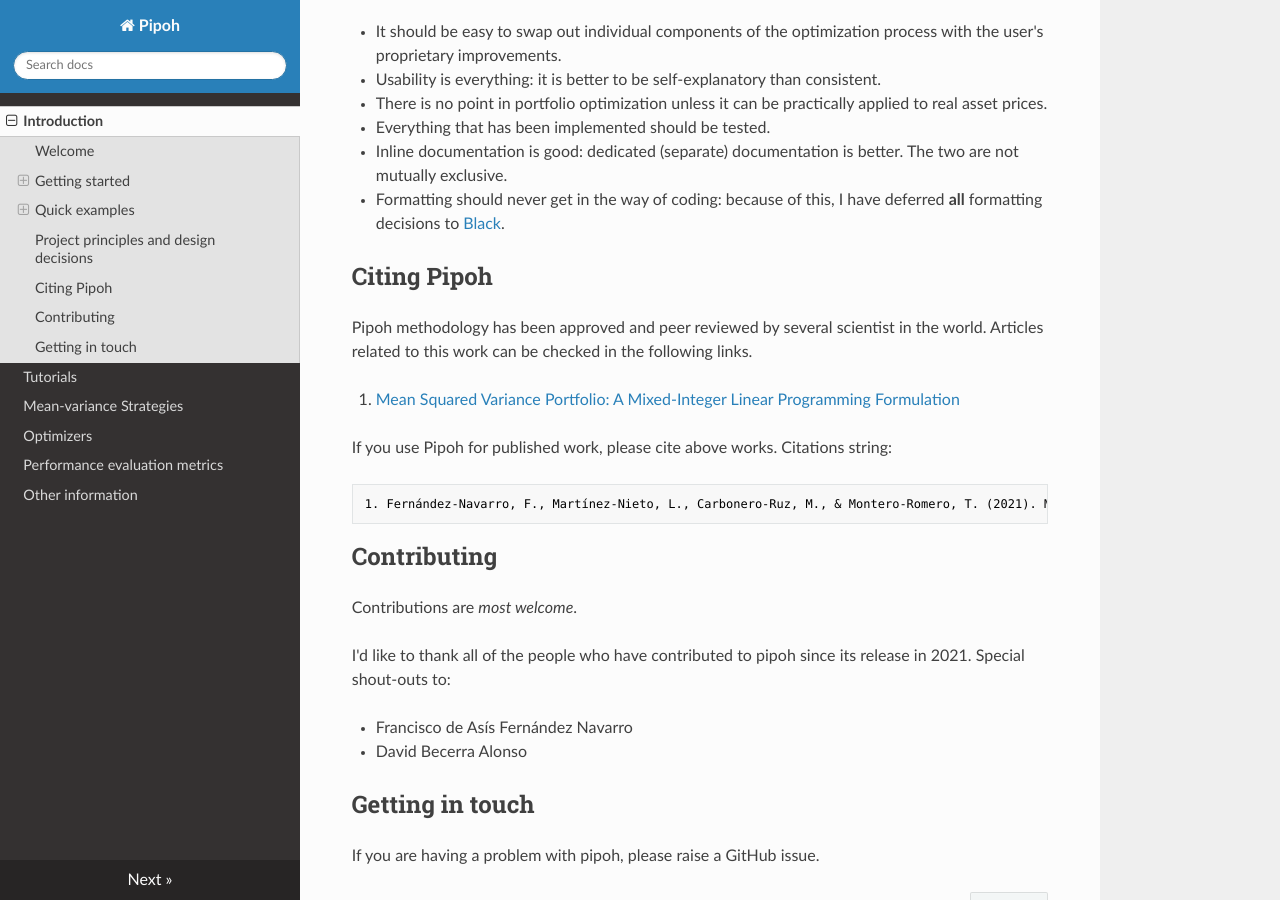
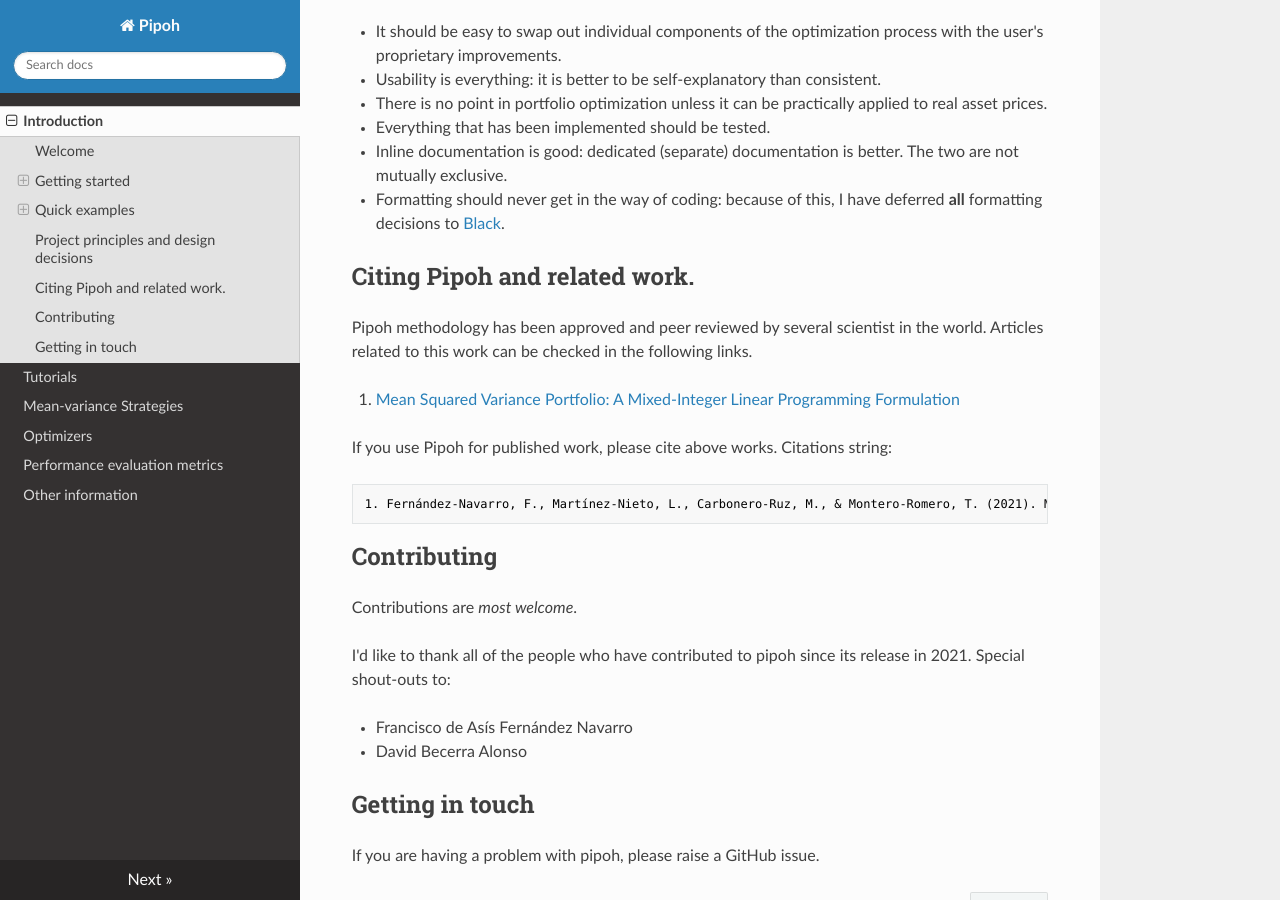
Before and after one commit to faprieto96/pipoh, an MkDocs documentation site: the page built from docs/index.md, in a window 1280 px wide and 900 px high, scrolled down 3209 px. Built offline with MkDocs 1.6.1, drawn with Linux system fonts in a browser that asks for light colours; nearby versions of some CDN libraries.

Commit message:
Index page defined

```diff
--- a/docs/index.md
+++ b/docs/index.md
@@ -147,7 +147,7 @@
     I have deferred **all** formatting decisions to [Black](https://github.com/ambv/black).
 
 
-## Citing Pipoh
+## Citing Pipoh and related work.
 
 Pipoh methodology has been approved and peer reviewed by several scientist in the world. Articles related to this work can be checked in the following links.
 
```
Also changed, not shown: README.md (+1 -1 lines).
